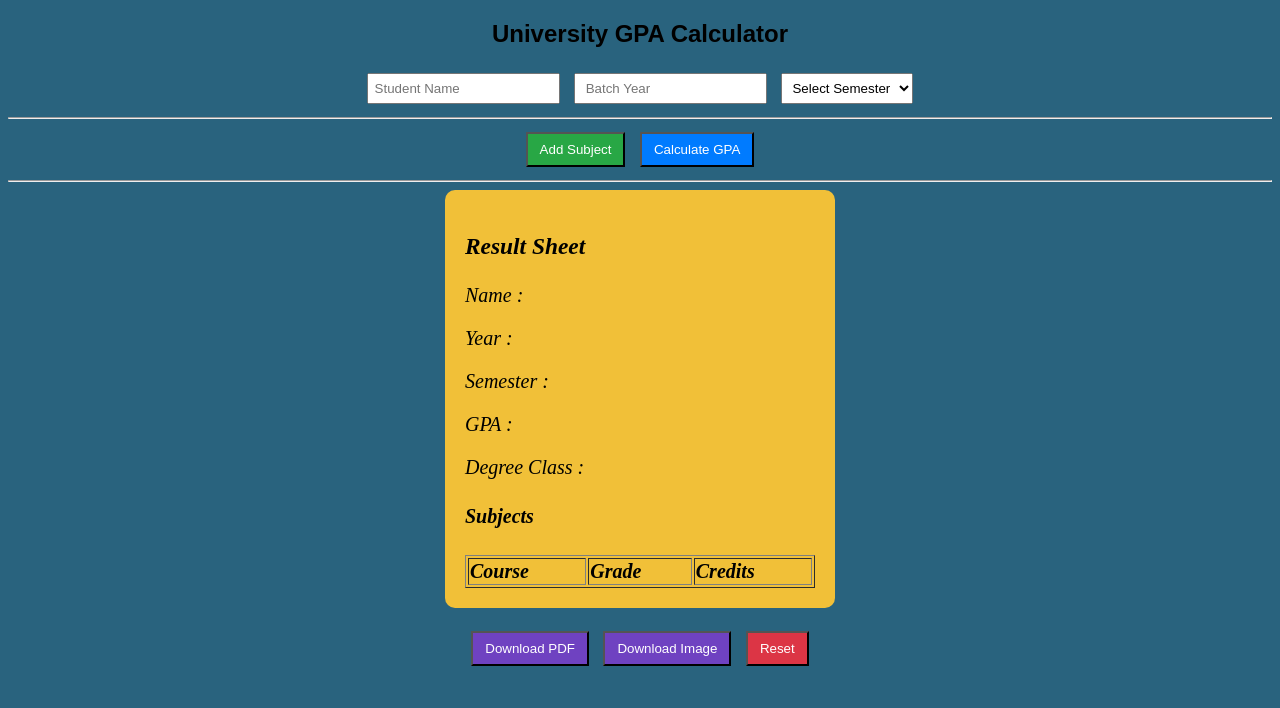
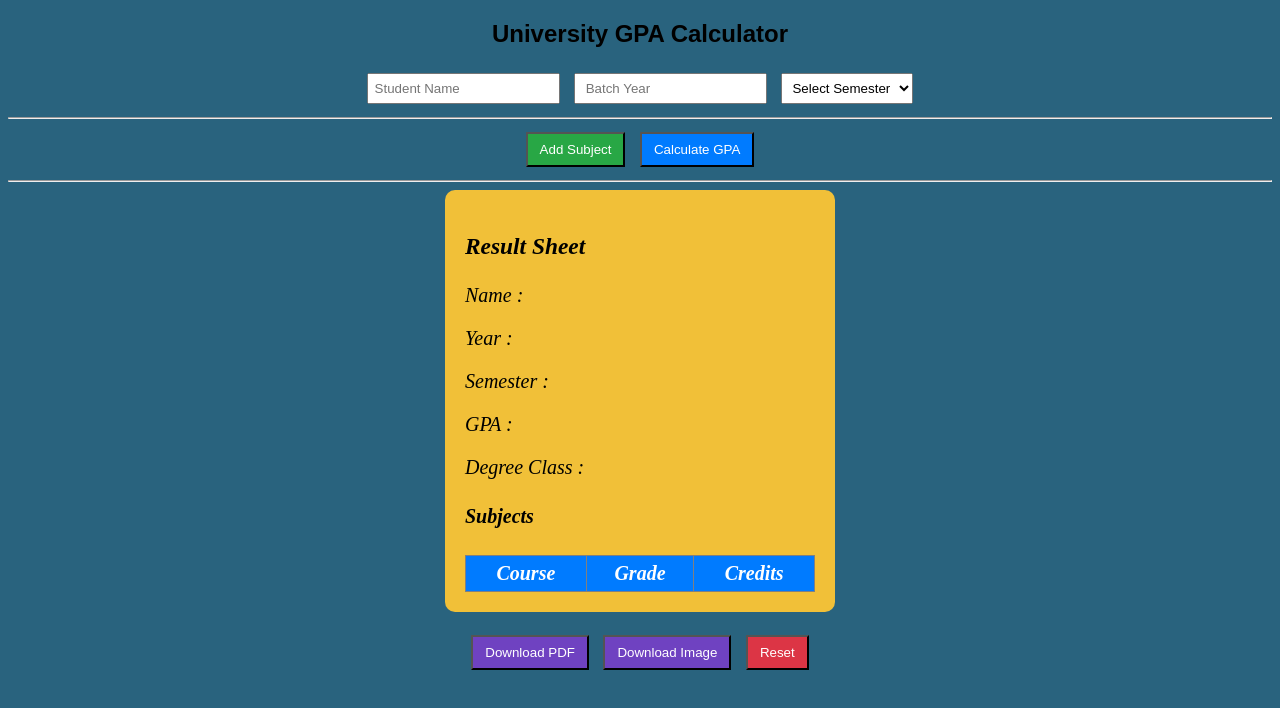
Before and after one commit to mohamedhaseen626-ux/uni-gpa-calculator, a plain HTML site: page index.html in a window 1280 px wide. Drawn offline with nearby package versions, Linux system fonts and the light colour scheme; a script that the page names is missing.

Commit message:
Update style.css

```diff
--- a/style.css
+++ b/style.css
@@ -55,3 +55,17 @@ button:hover{
     padding:20px;
     border-radius:10px;
 }
+table{
+    border-collapse: collapse;
+    margin-top:10px;
+}
+
+th{
+    background:#007bff;
+    color:white;
+}
+
+td, th{
+    padding:6px;
+    text-align:center;
+}
```
